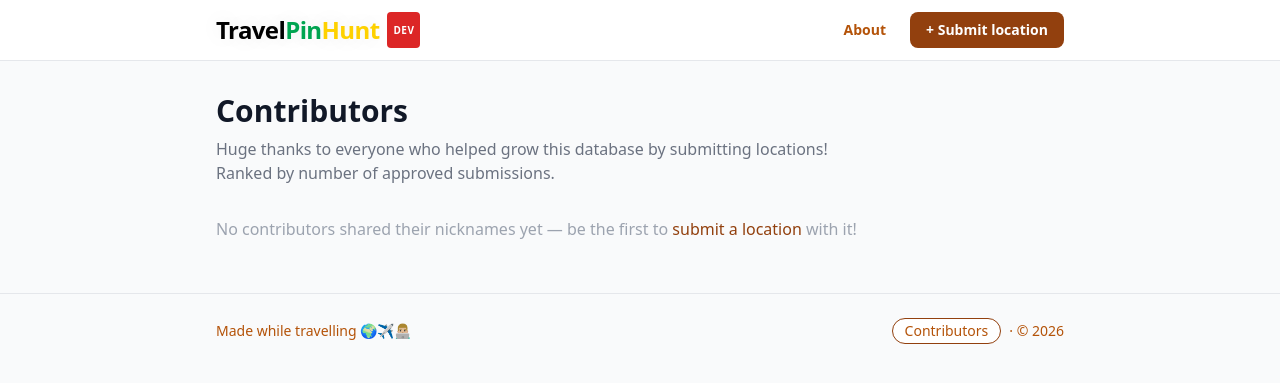
After one commit to Polovinkin/travelpinhunt, a Django app: page /contributors/ in a window 1280 px wide. The commit adds this page. Shown: the top 383 px of the page. Run offline with Django 5.2, Linux system fonts and the light colour scheme; data that the repository does not hold is empty; some libraries are stand-ins or nearby versions.

Commit message:
feature: added new contributors page and nicknames field in submit forms

```diff
--- a/locations/templates/locations/base.html
+++ b/locations/templates/locations/base.html
@@ -280,9 +280,12 @@
     </main>
 
     <footer class="border-t border-gray-200 mt-5 py-6">
-    <div class="max-w-4xl mx-auto px-6 flex items-center justify-between text-sm text-amber-700">
+    <div class="max-w-4xl mx-auto px-6 flex items-baseline justify-between text-sm text-amber-700">
         <span class="text-sm text-amber-700">Made while travelling 🌍✈️👨🏼‍💻</span>
-        <span>© 2026</span>
+        <span class="flex items-baseline gap-2">
+            <a href="{% url 'locations:contributors' %}" class="border border-amber-800 bg-white text-amber-700 px-3 py-0.5 rounded-full hover:bg-amber-50 transition">Contributors</a>
+            <span>· © 2026</span>
+        </span>
     </div>
 </footer>
 </body>
--- /dev/null
+++ b/locations/templates/locations/contributors.html
@@ -0,0 +1,31 @@
+{% extends "locations/base.html" %}
+
+{% block title %}Contributors — TravelPinHunt{% endblock %}
+
+{% block content %}
+    <div class="max-w-2xl">
+        <h1 class="text-3xl font-bold mb-2">Contributors</h1>
+        <p class="text-gray-500 mb-8">
+            Huge thanks to everyone who helped grow this database by submitting locations!
+            <br>
+            Ranked by number of approved submissions.
+        </p>
+
+        {% if contributors_list %}
+            <!-- Никнеймы с разными цветами, как теги типов пинов на странице города -->
+            <div class="flex flex-wrap gap-3">
+                {% for contributor in contributors_list %}
+                    <span class="text-sm font-medium px-3 py-1.5 rounded-full {% cycle 'bg-blue-50 text-blue-700' 'bg-green-50 text-green-700' 'bg-purple-50 text-purple-700' 'bg-amber-50 text-amber-700' 'bg-pink-50 text-pink-700' 'bg-teal-50 text-teal-700' 'bg-red-50 text-red-700' 'bg-indigo-50 text-indigo-700' %}">
+                        {{ contributor.contributor_nickname }}
+                        <span class="opacity-60 font-normal">· {{ contributor.submission_count }}</span>
+                    </span>
+                {% endfor %}
+            </div>
+        {% else %}
+            <p class="text-gray-400">
+                No contributors shared their nicknames yet — be the first to
+                <a href="/submit/" class="text-amber-800 hover:underline font-medium">submit a location</a> with it!
+            </p>
+        {% endif %}
+    </div>
+{% endblock %}
--- a/locations/templates/locations/submit_location.html
+++ b/locations/templates/locations/submit_location.html
@@ -134,7 +134,7 @@
                 {% if form.contributor_nickname.errors %}
                     <p class="text-xs text-red-500 mt-1">{{ form.contributor_nickname.errors.0 }}</p>
                 {% else %}
-                    <p class="text-xs text-gray-400 mt-1">We'll credit you under this nickname in the Contributors list on the site.</p>
+                    <p class="text-xs text-gray-400 mt-1">We'll credit you under this nickname in the <a href="{% url 'locations:contributors' %}" class="underline hover:text-amber-700">Contributors</a> list on the site.</p>
                 {% endif %}
             </div>
 
--- a/locations/urls.py
+++ b/locations/urls.py
@@ -9,6 +9,7 @@ urlpatterns = [
     path("about/", views.about, name="about"),
     path("submit/", views.submit_location, name="submit_location"),
     path("submit/success/", views.submit_success, name="submit_success"),
+    path("contributors/", views.contributors, name="contributors"),
     path("<slug:country_slug>/", views.country_detail, name="country_detail"),
     path("<slug:country_slug>/<slug:city_slug>/", views.city_detail, name="city_detail"),
 ]
--- a/locations/views.py
+++ b/locations/views.py
@@ -1,6 +1,6 @@
 # Логика страниц. Каждая функция получает запрос, достаёт данные из БД и возвращает HTML. Мозг приложения.
 from django.shortcuts import render, get_object_or_404, redirect
-from .models import Country, City, Location
+from .models import Country, City, Location, LocationSubmission
 from .forms import LocationSubmissionForm
 from django.db.models import Count
 from django.views.decorators.cache import never_cache
@@ -119,3 +119,19 @@ def submit_location(request):
 @never_cache  # аналогично — страница успеха не должна открываться повторно из кеша
 def submit_success(request):
     return render(request, "locations/submit_success.html")
+
+
+def contributors(request):
+    # Никнеймы контрибьюторов, у кого хотя бы одна заявка одобрена (Approved).
+    # Считаем сколько одобренных заявок у каждого никнейма, сортируем по убыванию.
+    contributors_list = (
+        LocationSubmission.objects
+        .filter(status=LocationSubmission.APPROVED)
+        .exclude(contributor_nickname="")
+        .values("contributor_nickname")
+        .annotate(submission_count=Count("id"))
+        .order_by("-submission_count", "contributor_nickname")
+    )
+    return render(request, "locations/contributors.html", {
+        "contributors_list": contributors_list,
+    })
```
